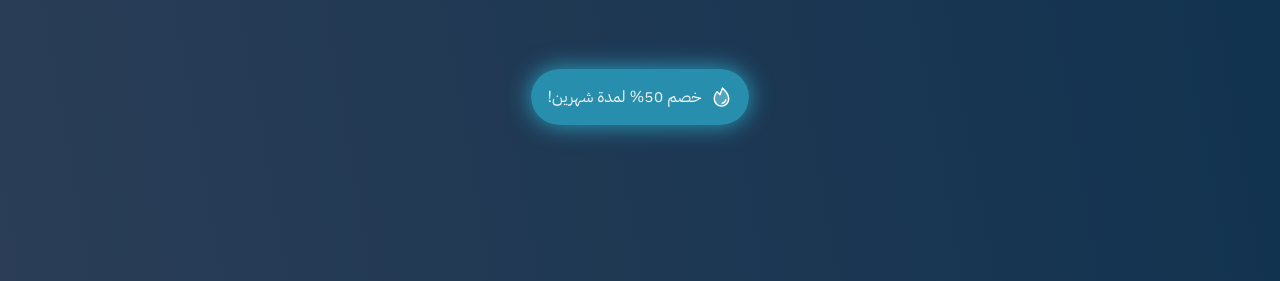
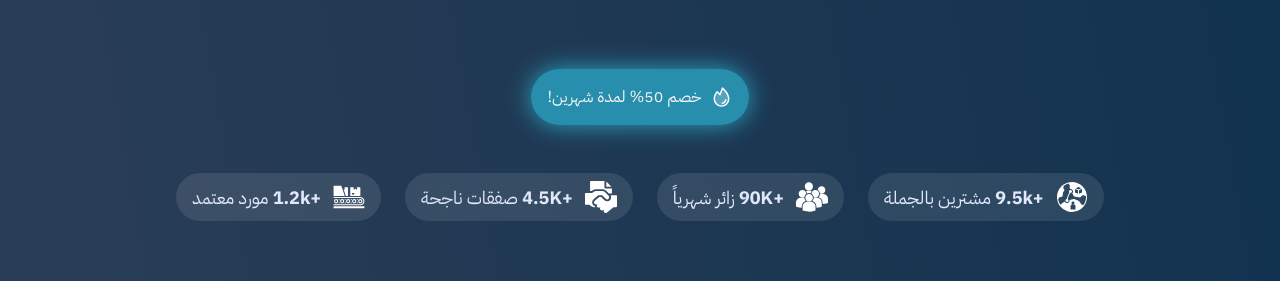
Before and after one commit to Tijarahub-International-LLC/Services, a website: page pricingar.html in a window 1280 px wide. Shown: the part 381-662 px from the top of the page. Drawn offline with nearby package versions, Linux system fonts and the light colour scheme.

Commit message:
add statistics blocks to pricing page

```diff
--- a/pricingar.html
+++ b/pricingar.html
@@ -172,6 +172,28 @@
             <img role="img" aria-label="خصم 50% لمدة شهرين! Logo" title="خصم 50% لمدة شهرين!" src="./assets/icon.svg"
               width="23" height="23" alt="خصم 50% لمدة شهرين!" />
             خصم 50% لمدة شهرين!</a>
+        </div>
+        <div class="flex flex-wrap items-center justify-center gap-6 body">
+          <div class="stat-card">
+            <img role="img" aria-label="مشترين بالجملة Logo" title="مشترين بالجملة" src="assets/icons/world.svg"
+              class="size-[32px]" width="32" height="32" alt="مشترين بالجملة" />
+            <p><span class="font-bold">+9.5k</span> مشترين بالجملة</p>
+          </div>
+          <div class="stat-card">
+            <img role="img" aria-label="زائر شهرياً Logo" title="زائر شهرياً" src="assets/icons/visitors.svg"
+              class="size-[32px]" width="32" height="32" alt="زائر شهرياً" />
+            <p><span class="font-bold">+90K</span> زائر شهرياً</p>
+          </div>
+          <div class="stat-card">
+            <img role="img" aria-label="صفقات ناجحة Logo" title="صفقات ناجحة" src="assets/icons/handshake.svg"
+              class="size-[32px]" width="32" height="32" alt="صفقات ناجحة" />
+            <p><span class="font-bold">+4.5K</span> صفقات ناجحة</p>
+          </div>
+          <div class="stat-card">
+            <img role="img" aria-label="مورد معتمد Logo" title="مورد معتمد" src="assets/icons/suppliers.svg"
+              class="size-[32px]" width="32" height="32" alt="مورد معتمد" />
+            <p><span class="font-bold">+1.2k</span> مورد معتمد</p>
+          </div>
         </div>
       </div>
     </section>
```
Also changed, not shown: pricing.html (+5 -4 lines).
